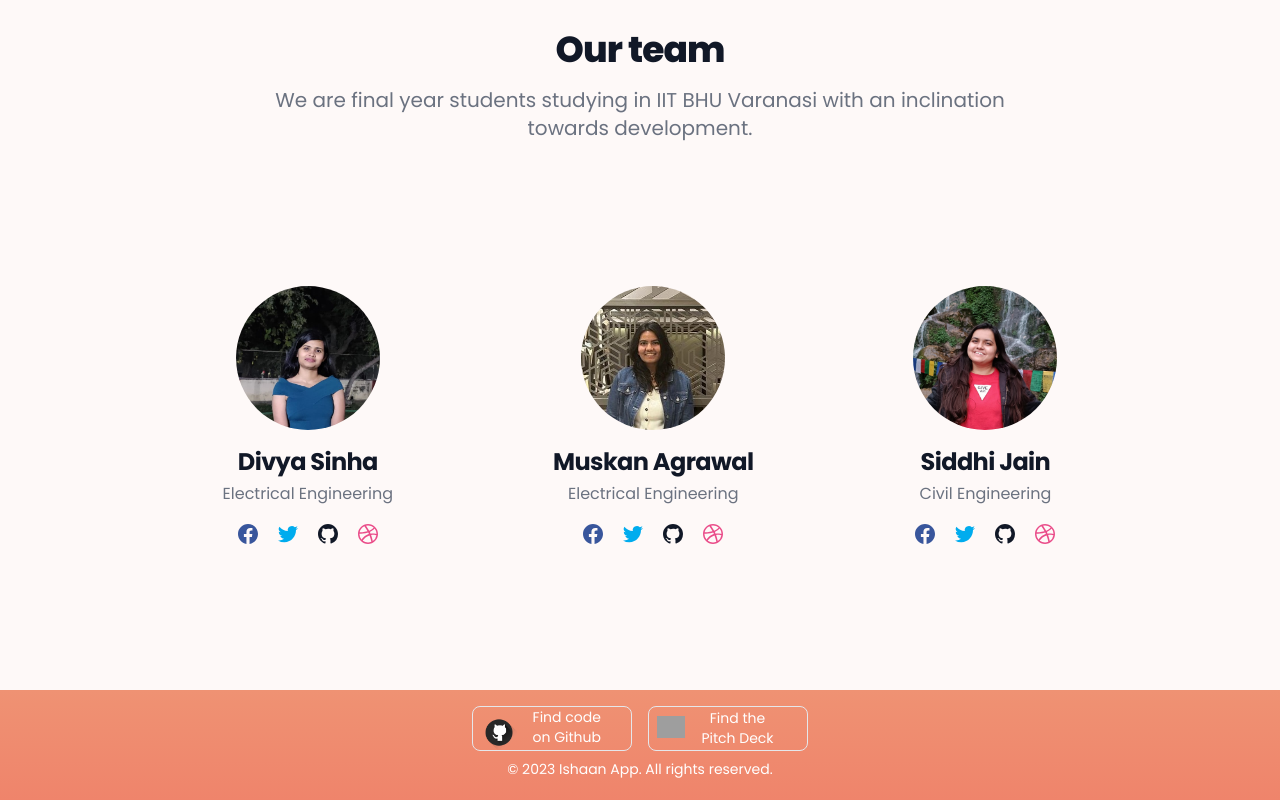
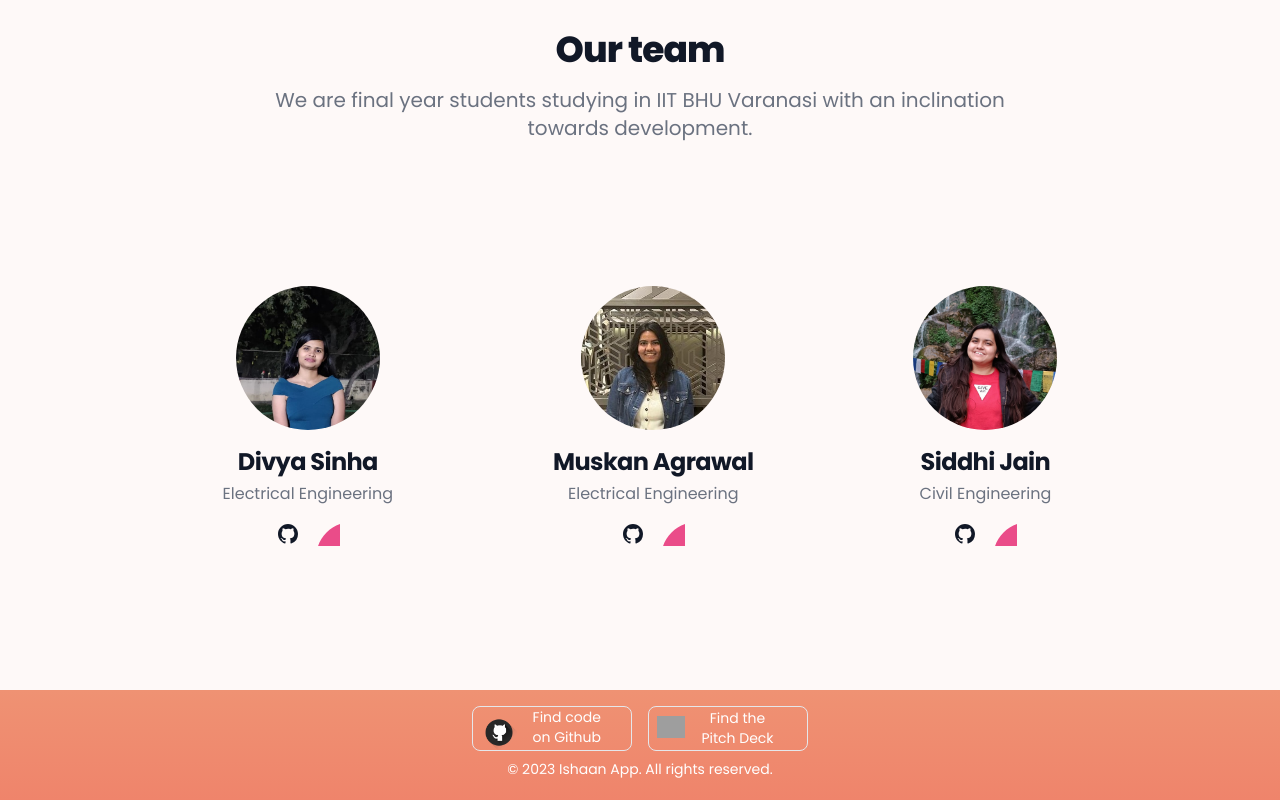
Before and after one commit to siddhijain2/copyIshaan, a React (Create React App) app: page / in a window 1280 px wide. Shown: the part 2368-3168 px from the top of the page. Built offline with nearby package versions, Linux system fonts and the light colour scheme; grey boxes are pictures that could not be loaded.

Commit message:
Added social media links

```diff
--- a/src/components/Home/Team.jsx
+++ b/src/components/Home/Team.jsx
@@ -1,16 +1,19 @@
-import React from 'react'
+import React from "react";
 
-const TeamCard = ({ icon, title,post }) => {
+const TeamCard = ({ icon, title, post, github }) => {
   return (
-
     <div class="font-poppins text-center text-gray-500 dark:text-gray-400 p-20">
-              <img class="mx-auto mb-4 w-36 h-36 rounded-full" src={icon} alt={title}></img>
+      <img
+        class="mx-auto mb-4 w-36 h-36 rounded-full"
+        src={icon}
+        alt={title}
+      ></img>
       <h3 class="mb-1 text-2xl font-bold tracking-tight text-gray-900 ">
         <a href="#">{title}</a>
       </h3>
       <p>{post}</p>
       <ul class="flex justify-center mt-4 space-x-4">
-                  <li>
+        {/* <li>
                       <a href="#" class="text-[#39569c] hover:text-gray-900 ">
                           <svg class="w-6 h-6" fill="currentColor" viewBox="0 0 24 24" aria-hidden="true"><path fill-rule="evenodd" d="M22 12c0-5.523-4.477-10-10-10S2 6.477 2 12c0 4.991 3.657 9.128 8.438 9.878v-6.987h-2.54V12h2.54V9.797c0-2.506 1.492-3.89 3.777-3.89 1.094 0 2.238.195 2.238.195v2.46h-1.26c-1.243 0-1.63.771-1.63 1.562V12h2.773l-.443 2.89h-2.33v6.988C18.343 21.128 22 16.991 22 12z" clip-rule="evenodd" /></svg>
                       </a>
@@ -19,20 +22,42 @@ const TeamCard = ({ icon, title,post }) => {
                       <a href="#" class="text-[#00acee] hover:text-gray-900 ">
                           <svg class="w-6 h-6" fill="currentColor" viewBox="0 0 24 24" aria-hidden="true"><path d="M8.29 20.251c7.547 0 11.675-6.253 11.675-11.675 0-.178 0-.355-.012-.53A8.348 8.348 0 0022 5.92a8.19 8.19 0 01-2.357.646 4.118 4.118 0 001.804-2.27 8.224 8.224 0 01-2.605.996 4.107 4.107 0 00-6.993 3.743 11.65 11.65 0 01-8.457-4.287 4.106 4.106 0 001.27 5.477A4.072 4.072 0 012.8 9.713v.052a4.105 4.105 0 003.292 4.022 4.095 4.095 0 01-1.853.07 4.108 4.108 0 003.834 2.85A8.233 8.233 0 012 18.407a11.616 11.616 0 006.29 1.84" /></svg>
                       </a>
-                  </li>
+                  </li> */}
         <li>
-                      <a href="#" class="text-gray-900 hover:text-gray-900  ">
-                          <svg class="w-6 h-6" fill="currentColor" viewBox="0 0 24 24" aria-hidden="true"><path fill-rule="evenodd" d="M12 2C6.477 2 2 6.484 2 12.017c0 4.425 2.865 8.18 6.839 9.504.5.092.682-.217.682-.483 0-.237-.008-.868-.013-1.703-2.782.605-3.369-1.343-3.369-1.343-.454-1.158-1.11-1.466-1.11-1.466-.908-.62.069-.608.069-.608 1.003.07 1.531 1.032 1.531 1.032.892 1.53 2.341 1.088 2.91.832.092-.647.35-1.088.636-1.338-2.22-.253-4.555-1.113-4.555-4.951 0-1.093.39-1.988 1.029-2.688-.103-.253-.446-1.272.098-2.65 0 0 .84-.27 2.75 1.026A9.564 9.564 0 0112 6.844c.85.004 1.705.115 2.504.337 1.909-1.296 2.747-1.027 2.747-1.027.546 1.379.202 2.398.1 2.651.64.7 1.028 1.595 1.028 2.688 0 3.848-2.339 4.695-4.566 4.943.359.309.678.92.678 1.855 0 1.338-.012 2.419-.012 2.747 0 .268.18.58.688.482A10.019 10.019 0 0022 12.017C22 6.484 17.522 2 12 2z" clip-rule="evenodd" /></svg>
+          <a href={github} class="text-gray-900 hover:text-gray-900  ">
+            <svg
+              class="w-6 h-6"
+              fill="currentColor"
+              viewBox="0 0 24 24"
+              aria-hidden="true"
+            >
+              <path
+                fill-rule="evenodd"
+                d="M12 2C6.477 2 2 6.484 2 12.017c0 4.425 2.865 8.18 6.839 9.504.5.092.682-.217.682-.483 0-.237-.008-.868-.013-1.703-2.782.605-3.369-1.343-3.369-1.343-.454-1.158-1.11-1.466-1.11-1.466-.908-.62.069-.608.069-.608 1.003.07 1.531 1.032 1.531 1.032.892 1.53 2.341 1.088 2.91.832.092-.647.35-1.088.636-1.338-2.22-.253-4.555-1.113-4.555-4.951 0-1.093.39-1.988 1.029-2.688-.103-.253-.446-1.272.098-2.65 0 0 .84-.27 2.75 1.026A9.564 9.564 0 0112 6.844c.85.004 1.705.115 2.504.337 1.909-1.296 2.747-1.027 2.747-1.027.546 1.379.202 2.398.1 2.651.64.7 1.028 1.595 1.028 2.688 0 3.848-2.339 4.695-4.566 4.943.359.309.678.92.678 1.855 0 1.338-.012 2.419-.012 2.747 0 .268.18.58.688.482A10.019 10.019 0 0022 12.017C22 6.484 17.522 2 12 2z"
+                clip-rule="evenodd"
+              />
+            </svg>
           </a>
         </li>
         <li>
           <a href="#" class="text-[#ea4c89] hover:text-gray-900 ">
-                          <svg class="w-6 h-6" fill="currentColor" viewBox="0 0 24 24" aria-hidden="true"><path fill-rule="evenodd" d="M12 2C6.48 2 2 6.48 2 12s4.48 10 10 10c5.51 0 10-4.48 10-10S17.51 2 12 2zm6.605 4.61a8.502 8.502 0 011.93 5.314c-.281-.054-3.101-.629-5.943-.271-.065-.141-.12-.293-.184-.445a25.416 25.416 0 00-.564-1.236c3.145-1.28 4.577-3.124 4.761-3.362zM12 3.475c2.17 0 4.154.813 5.662 2.148-.152.216-1.443 1.941-4.48 3.08-1.399-2.57-2.95-4.675-3.189-5A8.687 8.687 0 0112 3.475zm-3.633.803a53.896 53.896 0 013.167 4.935c-3.992 1.063-7.517 1.04-7.896 1.04a8.581 8.581 0 014.729-5.975zM3.453 12.01v-.26c.37.01 4.512.065 8.775-1.215.25.477.477.965.694 1.453-.109.033-.228.065-.336.098-4.404 1.42-6.747 5.303-6.942 5.629a8.522 8.522 0 01-2.19-5.705zM12 20.547a8.482 8.482 0 01-5.239-1.8c.152-.315 1.888-3.656 6.703-5.337.022-.01.033-.01.054-.022a35.318 35.318 0 011.823 6.475 8.4 8.4 0 01-3.341.684zm4.761-1.465c-.086-.52-.542-3.015-1.659-6.084 2.679-.423 5.022.271 5.314.369a8.468 8.468 0 01-3.655 5.715z" clip-rule="evenodd" /></svg>
+            <svg
+              class="w-6 h-6"
+              fill="currentColor"
+              viewBox="0 0 24 24"
+              aria-hidden="true"
+            >
+              <path
+                fill-rule="evenodd"
+                d="M156,0h-120c-19.875,0 -36,16.125 -36,36v120c0,19.875 16.125,36 36,36h120c19.875,0 36,-16.125 36,-36v-120c0,-19.875 -16.125,-36 -36,-36zM59.36539,162.98077h-29.82693l-0.17307,-89.30769h29.82692zM43.70192,61.99038h-0.17308c-9.75,0 -16.03846,-6.72115 -16.03846,-15.08653c0,-8.56731 6.49039,-15.0577 16.41347,-15.0577c9.92308,0 16.00961,6.49038 16.21153,15.0577c0,8.36538 -6.31731,15.08653 -16.41346,15.08653zM162.77885,162.98077h-30.08654v-48.51923c0,-11.74039 -3.11538,-19.73077 -13.61538,-19.73077c-8.01923,0 -12.34615,5.39423 -14.42308,10.61538c-0.77885,1.875 -0.98077,4.44231 -0.98077,7.06731v50.56731h-30.23077l-0.17308,-89.30769h30.23077l0.17308,12.60577c3.86538,-5.97116 10.29808,-14.42308 25.70192,-14.42308c19.09616,0 33.37501,12.46154 33.37501,39.25961v51.86539z"
+                clip-rule="evenodd"
+              ></path>
+
+            </svg>
           </a>
         </li>
       </ul>
     </div>
-
   );
 };
 
--- a/src/constants/index.js
+++ b/src/constants/index.js
@@ -1,4 +1,15 @@
-import { kalamkaari, Enuncify, Speakwise,feature01,feature04, feature02, feature03, Divya, Muskan, Siddhi } from "../assets";
+import {
+  kalamkaari,
+  Enuncify,
+  Speakwise,
+  feature01,
+  feature04,
+  feature02,
+  feature03,
+  Divya,
+  Muskan,
+  Siddhi,
+} from "../assets";
 
 export const navLinks = [
   {
@@ -37,13 +48,11 @@ export const games = [
   {
     id: "game-3",
     icon: Speakwise,
-     title: "Speakwise",
+    title: "Speakwise",
     content:
       "Learn public speaking by improving oration skills like fluency, confidence and voice modulation.",
   },
 ];
-
-
 
 export const members = [
   {
@@ -51,18 +60,21 @@ export const members = [
     icon: Divya,
     title: "Divya Sinha",
     post: "Electrical Engineering",
+    github: "https://github.com/divya-ilona",
   },
   {
     id: "member-2",
     icon: Muskan,
     title: "Muskan Agrawal",
     post: "Electrical Engineering",
+    github: "https://github.com/muskan0202",
   },
   {
     id: "member-3",
     icon: Siddhi,
-     title: "Siddhi Jain",
-     post: "Civil Engineering",
+    title: "Siddhi Jain",
+    post: "Civil Engineering",
+    github: "https://github.com/siddhijain2",
   },
 ];
 
@@ -73,7 +85,6 @@ export const features = [
     title: "Deep Insights",
     content:
       "Get analysis about writing speed, efficiency and speech fluency and pronunciation to track progress.",
-
   },
   {
     id: "feature-2",
```
Lines whose indentation alone changed are shown as unchanged.
